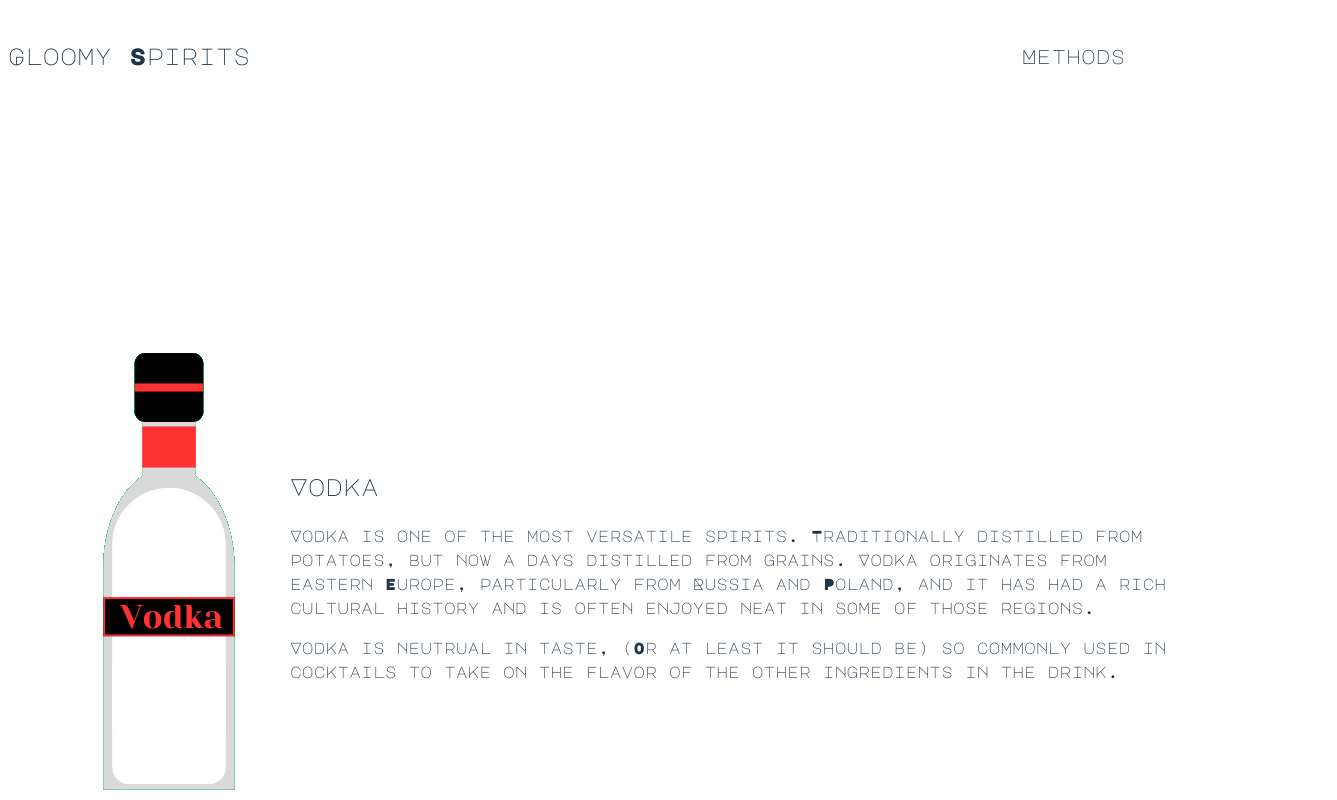
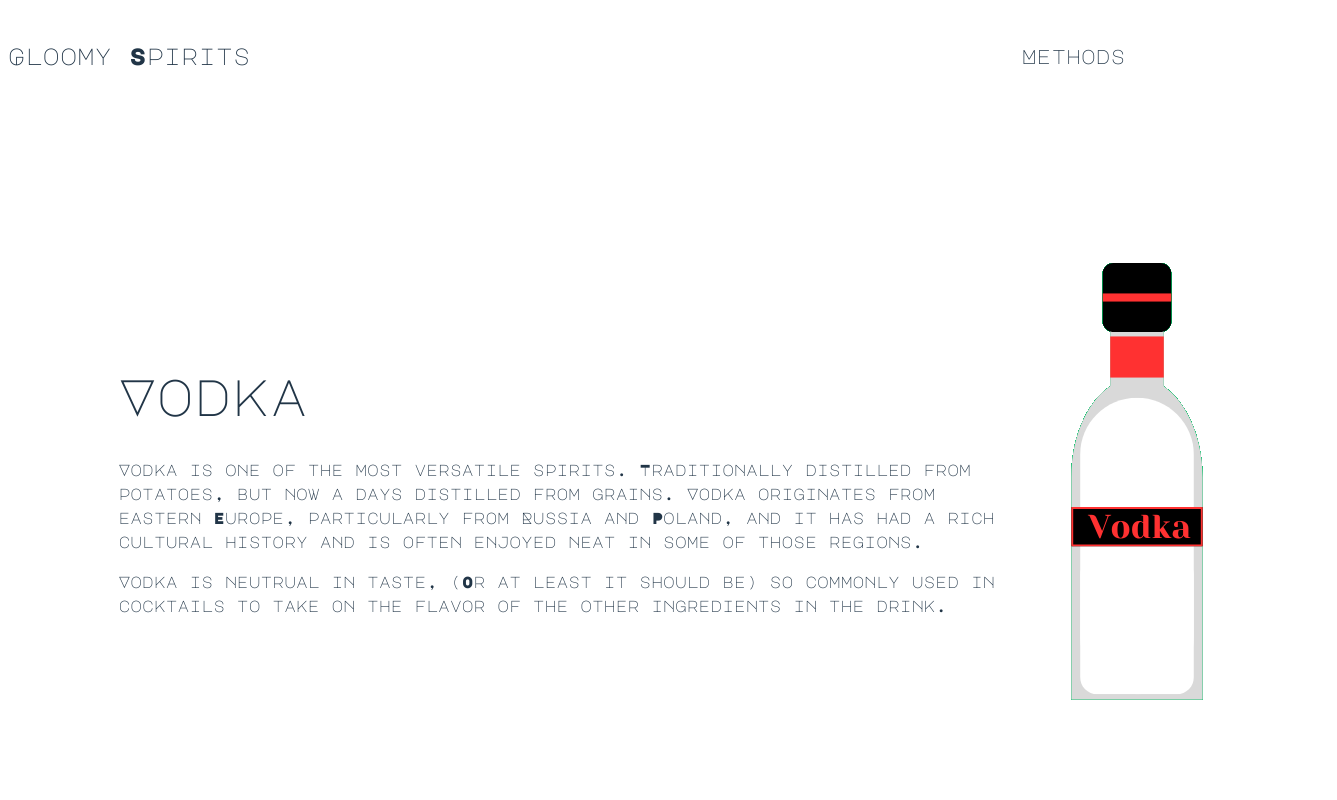
Before and after one commit to Erodri6z/gloomyspiritv2, a React (Vite) app: page /spirit in a window 1280 px wide. Shown: the top 800 px of the page, 1337 px wide, since content can reach past the window. Built offline with nearby package versions, Linux system fonts and the light colour scheme; a web font is replaced by a local one.

Commit message:
add some more style

```diff
--- a/src/components/Nav/nav.css
+++ b/src/components/Nav/nav.css
@@ -9,7 +9,7 @@ nav {
   margin:auto ;
   margin-top: -10px;
   font-size: 20px;
-
+  position: sticky;
 }
 
 ul {
--- a/src/pages/Spirits/Spirits.css
+++ b/src/pages/Spirits/Spirits.css
@@ -1,8 +1,9 @@
 .spirit-display{
+  margin: auto;
   display: flex;
   justify-content: space-around;
   align-items: center;
-  padding: 100px;
+  padding: 10px;
   width: 89vw;
   height: 90vh;
 }
--- a/src/pages/Spirits/Spirits.jsx
+++ b/src/pages/Spirits/Spirits.jsx
@@ -13,32 +13,38 @@ const Spirits = () => {
     name: "Vodka",
     image: Vodka,
     desc: "Vodka is one of the most versatile spirits. Traditionally distilled from potatoes, but now a days distilled from grains. Vodka originates from eastern Europe, particularly from Russia and Poland, and it has had a rich cultural history and is often enjoyed neat in some of those regions.",
-    uses: "Vodka is neutrual in taste, (Or at least it should be) so commonly used in cocktails to take on the flavor of the other ingredients in the drink."
+    uses: "Vodka is neutrual in taste, (Or at least it should be) so commonly used in cocktails to take on the flavor of the other ingredients in the drink.",
+    side: false
   },{
     name: "Whiskey",
     image: Whiskey,
     desc: "Whiskey is usually distilled from fermented grain mash and aged in wooden barrels. Known for its deep, complex flavors an drich history. Whiskey is produced in many styles and variations, from Bourbons with a 50 percent corn mash bill to Scotch distilled in Scotland from malted barley and grains, and everything in between.",
-    uses: "Whiskey has a vast and wide range of flavors, depending on the kind of whiskey. Flavors like caramel, apple, cherry, vanilla, dark chocolate, and so many more. So Whiskey works in spirit forward cocktails, highballs, and sours best."
+    uses: "Whiskey has a vast and wide range of flavors, depending on the kind of whiskey. Flavors like caramel, apple, cherry, vanilla, dark chocolate, and so many more. So Whiskey works in spirit forward cocktails, highballs, and sours best.",
+    side: true
   },{
     name: "Rum",
     image: Rum,
     desc: "Rum is a versatile, sugarcane-based spirit that comes in a variety of styles, ranging from light and crisp to dark and complex. Well known for its associations with pirates, sailors, and rebelion, Rum originates from the Caribbean, where most of rum is distilled.",
-    uses: "Rum comes in many forms, from White Rum that is more clear and smooth to Dark Rums that are often drank neat, much like Tequilas and Whiskeys. But one fact reigns true, Rum Plays really well in sweeter, more tropical and fruit forward cocktails, such as Daquiris, Mojitos and, of course, the entire genre of Tiki Drinks"
+    uses: "Rum comes in many forms, from White Rum that is more clear and smooth to Dark Rums that are often drank neat, much like Tequilas and Whiskeys. But one fact reigns true, Rum Plays really well in sweeter, more tropical and fruit forward cocktails, such as Daquiris, Mojitos and, of course, the entire genre of Tiki Drinks",
+    side: false
   },{
     name: "Gin",
     image: Gin,
     desc: "Gin at it's core, is a flavored Vodka, Usually infused with botanicals, herbs, and juniper berries. Originating from the Neatherlands and popularised in England. Gin has evolved from a medical tonic to a spirit associated with sophistication and class. Gin comes in some variations but the most common is London Dry Gin, which is juniper forwards and dry.",
-    uses: "Gin can best be described flavor wise as bright, citrusy, and floral, so best to use in cocktails that are spirit forward such as a Martini or a Negroni but also works exceptionally well in cocktails with similar or complimentary flavor profiles."
+    uses: "Gin can best be described flavor wise as bright, citrusy, and floral, so best to use in cocktails that are spirit forward such as a Martini or a Negroni but also works exceptionally well in cocktails with similar or complimentary flavor profiles.",
+    side: true
   },{
     name: "Tequila",
     image: Tequila,
     desc: "Tequila is a vibrant, agave-based spiritwith deep roots in Mexican culture and traditions. So much so that it cannot be classified as tequila if it does not get distilled in Mexico. Distilled from the blue Weber agave plant, tequila is often known for being the go-to spirit for shots, party drinks, and even status symbols in some areas.",
-    uses: "Tequila usually has an agave forward, bright, and rich taste. So when it comes to cocktails its often paired with cirtus, and usually used for party drinks that are easier to drink such as Margaritas, Palomas, Ranch Waters and Batangas."
+    uses: "Tequila usually has an agave forward, bright, and rich taste. So when it comes to cocktails its often paired with cirtus, and usually used for party drinks that are easier to drink such as Margaritas, Palomas, Ranch Waters and Batangas.",
+    side: false
   },{
     name: "Liqueur's and Others",
     image: Other,
     desc: "Liqueurs are flavored spirits, usually under 40 abv that can be flavored with just about anything, from citrus to coffe, almonds to tropical fruits. If there's a flavor in your mind, someone probably made a liqueur of it.",
-    uses: "Expiramenting with taste is half the fun in mixology, so why would I tell you what to do? "
+    uses: "Expiramenting with taste is half the fun in mixology, so why would I tell you what to do? ",
+    side: true
   }]
 
   return (
@@ -46,12 +52,12 @@ const Spirits = () => {
     <div>
       {/* <h1>Spirits</h1> */}
       {bottles.map(b =>
-        <div key={b.name} className="spirit-display">
+        <div key={b.name} className="spirit-display" style={b.side===false? { flexDirection: "row-reverse" } : {}}>
           <div className="image-title">
           <img src={b.image} alt="image" />
           </div>
           <div className="desc">
-          <h2>{b.name}</h2>
+            <h1>{b.name}</h1>
             <p>{b.desc}</p>
             <p>{b.uses}</p>
           </div>
```
